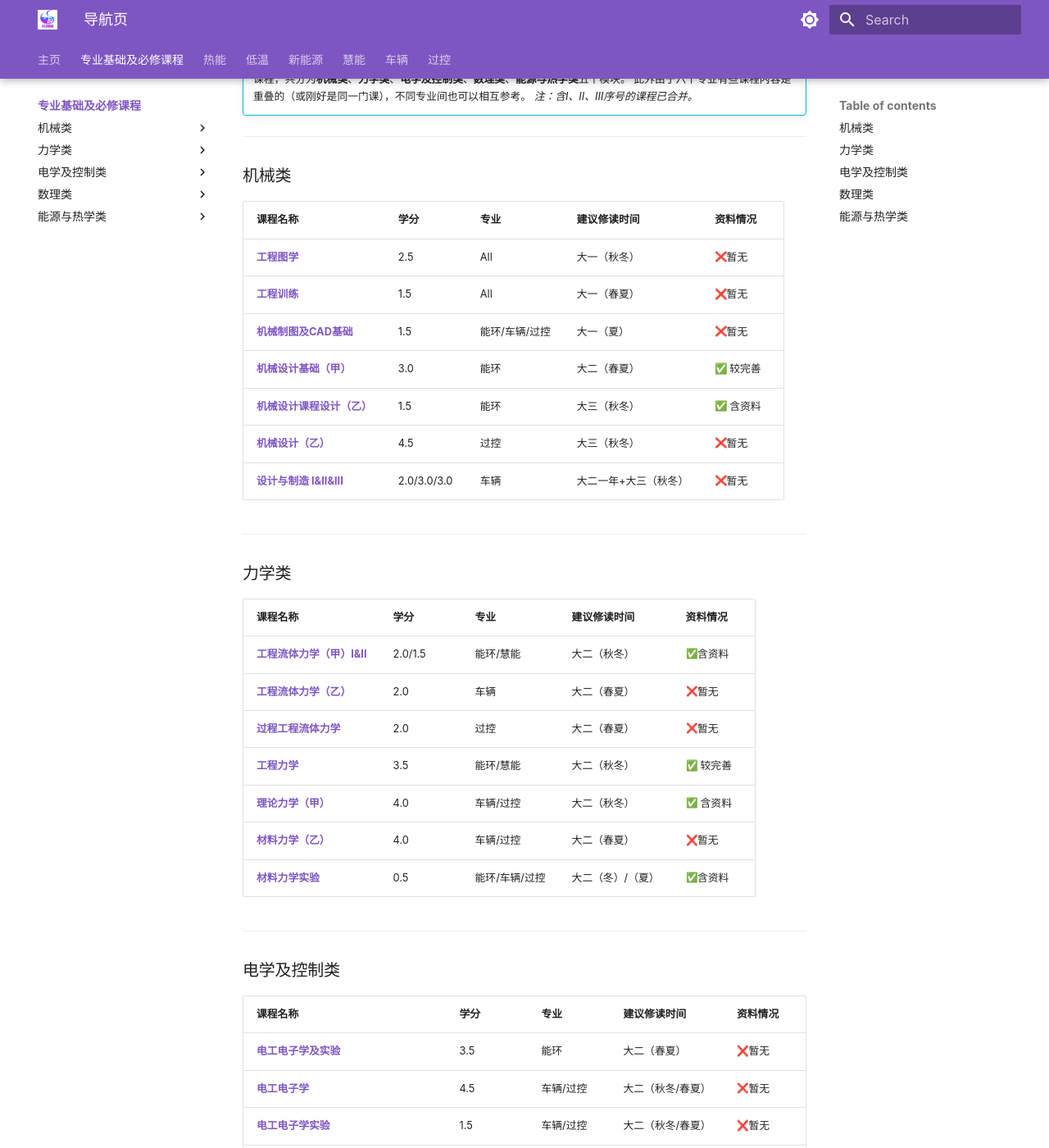
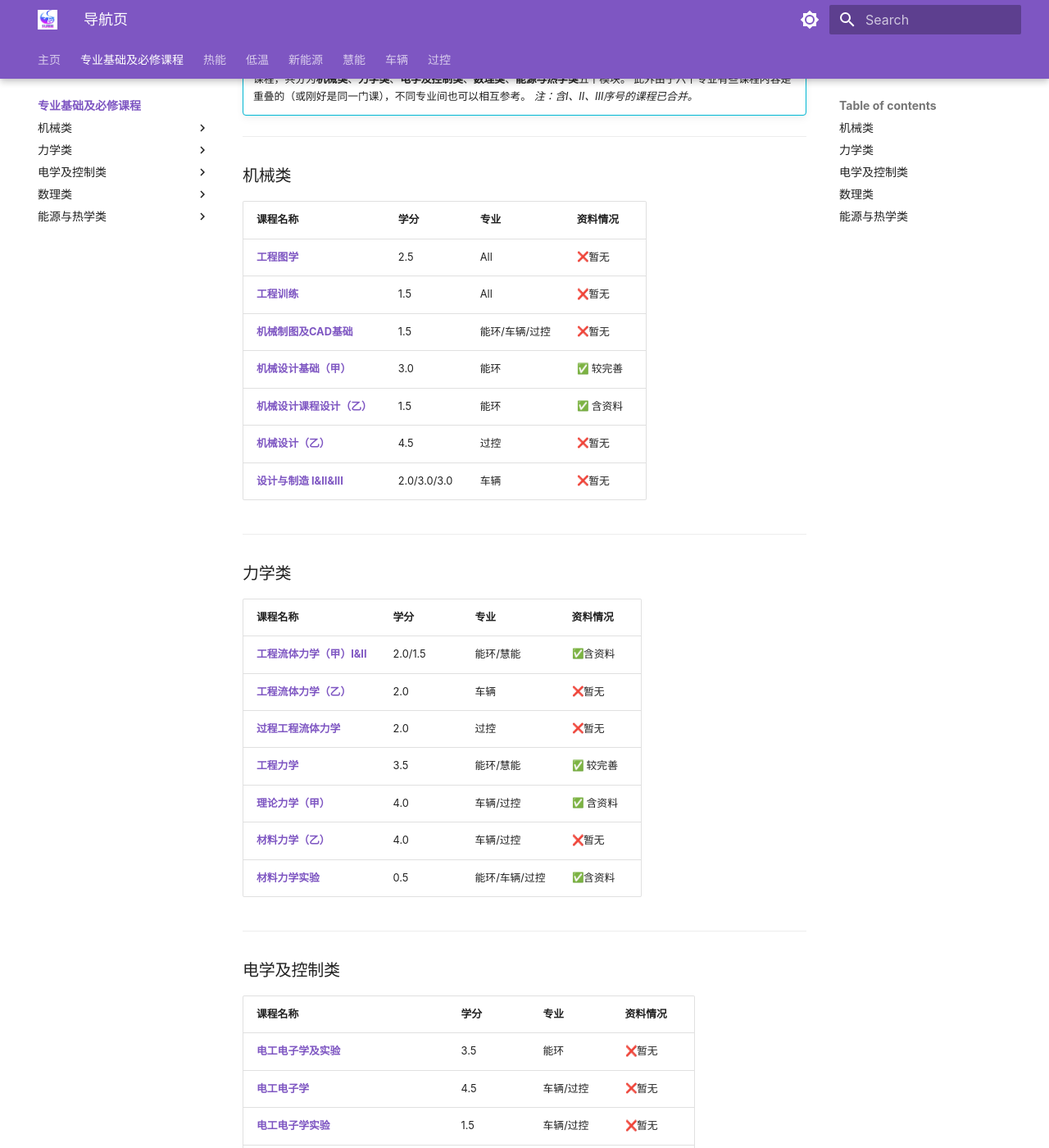
Before and after one commit to ZJUSUEE/ZJUSUEE.github.io, an MkDocs documentation site: the page built from docs/courses/public/index.md, in a window 1280 px wide and 1400 px high, scrolled down 211 px. Shown: the whole window at 82% size. Built offline with MkDocs 1.6.1 and Material for MkDocs 9.7.7, drawn with Linux system fonts in a browser that asks for light colours; emoji names are drawn with the system emoji font; some of the changed text lies outside the part shown.

Commit message:
工力补充

```diff
--- a/docs/courses/public/index.md
+++ b/docs/courses/public/index.md
@@ -10,65 +10,65 @@
 
 ### 机械类
 
-| 课程名称                  | 学分  | 专业 | 建议修读时间 | 资料情况 |
-| -------                   | ----- | ---- | ------------| ------- |
-| [**工程图学**](./fundamental/工程图学.md)                |   2.5  |  All  |  大一（秋冬）|  :x:暂无  |
-| [**工程训练**](./fundamental/工程训练.md)                |   1.5  |  All  |   大一（春夏） |  :x:暂无 |
-| [**机械制图及CAD基础**](./fundamental/机械制图及CAD基础.md)    | 1.5  |  能环/车辆/过控  |  大一（夏） |  :x:暂无 |
-| [**机械设计基础（甲）**](./fundamental/机械设计基础（甲）.md)   | 3.0  |  能环  |    大二（春夏） | :white_check_mark: 较完善   |
-| [**机械设计课程设计（乙）**](./professional/机械设计课程设计（乙）.md)  |  1.5    |  能环 | 大三（秋冬） |  :white_check_mark: 含资料   |
-| [**机械设计（乙）**](../routes/ProcessControl/Route/机械设计（乙）.md)    | 4.5  |  过控  |  大三（秋冬） |  :x:暂无 |
-| [**设计与制造 I&II&III**](../routes/Vehicles/Route/设计与制造.md)    | 2.0/3.0/3.0  |  车辆  |  大二一年+大三（秋冬） |  :x:暂无 |
+| 课程名称                  | 学分  | 专业 | 资料情况 |
+| -------                   | ----- | ---- | ------------|
+| [**工程图学**](./fundamental/工程图学.md)                |   2.5  |  All  |   :x:暂无  |
+| [**工程训练**](./fundamental/工程训练.md)                |   1.5  |  All  |   :x:暂无 |
+| [**机械制图及CAD基础**](./fundamental/机械制图及CAD基础.md)    | 1.5  |  能环/车辆/过控  |   :x:暂无 |
+| [**机械设计基础（甲）**](./fundamental/机械设计基础（甲）.md)   | 3.0  |  能环  | :white_check_mark: 较完善   |
+| [**机械设计课程设计（乙）**](./professional/机械设计课程设计（乙）.md)  |  1.5    |  能环 |  :white_check_mark: 含资料   |
+| [**机械设计（乙）**](../routes/ProcessControl/Route/机械设计（乙）.md)    | 4.5  |  过控  |   :x:暂无 |
+| [**设计与制造 I&II&III**](../routes/Vehicles/Route/设计与制造.md)    | 2.0/3.0/3.0  |  车辆  |  :x:暂无 |
 
 ---
 
 ### 力学类
 
-| 课程名称                  | 学分  | 专业 | 建议修读时间 | 资料情况 |
-| -------                   | ----- | ---- | ------------| ------- |
-| [**工程流体力学（甲）I&II**](./fundamental/工程流体力学（甲）.md)                |   2.0/1.5  |  能环/慧能  |  大二（秋冬）|  :white_check_mark:含资料  |
-| [**工程流体力学（乙）**](../routes/Vehicles/Route/工程流体力学（乙）.md)                |   2.0  |  车辆  |   大二（春夏） |  :x:暂无 |
-| [**过程工程流体力学**](../routes/ProcessControl/Route/过程工程流体力学.md)    | 2.0  |  过控  |  大二（春夏） |  :x:暂无 |
-| [**工程力学**](./fundamental/工程力学.md)   | 3.5  |  能环/慧能  |    大二（秋冬） | :white_check_mark: 较完善   |
-| [**理论力学（甲）**](./fundamental/理论力学（甲）.md)  |  4.0    |  车辆/过控 | 大二（秋冬） |  :white_check_mark: 含资料   |
-| [**材料力学（乙）**](./fundamental/材料力学（乙）.md)    | 4.0  |  车辆/过控  |  大二（春夏） |  :x:暂无 |
-| [**材料力学实验**](./fundamental/材料力学实验.md)    | 0.5  |  能环/车辆/过控  |  大二（冬）/（夏） |  :white_check_mark:含资料 |
+| 课程名称                  | 学分  | 专业 |  资料情况 |
+| -------                   | ----- | ---- | ------------|
+| [**工程流体力学（甲）I&II**](./fundamental/工程流体力学（甲）.md)                |   2.0/1.5  |  能环/慧能  |   :white_check_mark:含资料  |
+| [**工程流体力学（乙）**](../routes/Vehicles/Route/工程流体力学（乙）.md)                |   2.0  |  车辆  |    :x:暂无 |
+| [**过程工程流体力学**](../routes/ProcessControl/Route/过程工程流体力学.md)    | 2.0  |  过控  |    :x:暂无 |
+| [**工程力学**](./fundamental/工程力学.md)   | 3.5  |  能环/慧能  |   :white_check_mark: 较完善   |
+| [**理论力学（甲）**](./fundamental/理论力学（甲）.md)  |  4.0    |  车辆/过控 | :white_check_mark: 含资料   |
+| [**材料力学（乙）**](./fundamental/材料力学（乙）.md)    | 4.0  |  车辆/过控  |   :x:暂无 |
+| [**材料力学实验**](./fundamental/材料力学实验.md)    | 0.5  |  能环/车辆/过控  |   :white_check_mark:含资料 |
 
 ---
 
 ### 电学及控制类
 
-| 课程名称                  | 学分  | 专业 | 建议修读时间 | 资料情况 |
-| -------                   | ----- | ---- | ------------| ------- |
-| [**电工电子学及实验**](./fundamental/电工电子学及实验.md)                |   3.5  |  能环  |  大二（春夏）|  :x:暂无  |
-| [**电工电子学**](./fundamental/电工电子学.md)                |   4.5  |  车辆/过控  |   大二（秋冬/春夏） |  :x:暂无 |
-| [**电工电子学实验**](./fundamental/电工电子学实验.md)    | 1.5  |  车辆/过控  |  大二（秋冬/春夏） |  :x:暂无 |
-| [**现代电路基础：面向通信与物联网设计**](./fundamental/现代电路基础：面向通信与物联网设计.md)  |  3.0    |  慧能 | 大二（春夏） |  :x: 暂无   |
-| [**自动控制理论**](./professional/自动控制理论.md)   | 3.0  |  能环/车辆  |    大三（秋冬） | :white_check_mark: 含笔记   |
-| [**控制论**](./fundamental/控制论.md)    | 3.0  |  慧能  |  大二（春夏） |  :x:暂无 |
+| 课程名称                  | 学分  | 专业 |资料情况 |
+| -------                   | ----- | ---- | ------------|
+| [**电工电子学及实验**](./fundamental/电工电子学及实验.md)                |   3.5  |  能环  |   :x:暂无  |
+| [**电工电子学**](./fundamental/电工电子学.md)                |   4.5  |  车辆/过控  |     :x:暂无 |
+| [**电工电子学实验**](./fundamental/电工电子学实验.md)    | 1.5  |  车辆/过控  |   :x:暂无 |
+| [**现代电路基础：面向通信与物联网设计**](./fundamental/现代电路基础：面向通信与物联网设计.md)  |  3.0    |  慧能 |   :x: 暂无   |
+| [**自动控制理论**](./professional/自动控制理论.md)   | 3.0  |  能环/车辆  |    :white_check_mark: 含笔记   |
+| [**控制论**](./fundamental/控制论.md)    | 3.0  |  慧能  |   :x:暂无 |
 
 ---
 
 ### 数理类
 
-| 课程名称                  | 学分  | 专业 | 建议修读时间 | 资料情况 |
-| -------                   | ----- | ---- | ------------| ------- |
-| [**常微分方程**](./fundamental/常微分方程.md)                |   1.0/1.5  |  能环/车辆/过控  |  大一（春/夏）|  :x:暂无  |
-| [**概率论与数理统计**](./fundamental/概率论及数理统计.md)                |   2.5  |  All  |   大二（秋冬） |  :white_check_mark:有资料 |
-| [**复变函数与积分变换**](./fundamental/复变函数与积分变换.md)    | 1.5  |  过控  |  大二（秋） |  :x:暂无 |
-| [**数理方法 I&II**](./fundamental/数理方法.md)  |  4.0/2.0    |  慧能 | 大二（秋冬+春） |  :white_check_mark: 较完善   |
-| [**物理化学**](./fundamental/物理化学.md)   | 4.0  |  慧能  |    大二（春夏） | :x: 暂无  |
+| 课程名称                  | 学分  | 专业 | 资料情况 |
+| -------                   | ----- | ---- | ------------|
+| [**常微分方程**](./fundamental/常微分方程.md)                |   1.0/1.5  |  能环/车辆/过控  |   :x:暂无  |
+| [**概率论与数理统计**](./fundamental/概率论及数理统计.md)                |   2.5  |  All  |   :white_check_mark:有资料 |
+| [**复变函数与积分变换**](./fundamental/复变函数与积分变换.md)    | 1.5  |  过控  | :x:暂无 |
+| [**数理方法 I&II**](./fundamental/数理方法.md)  |  4.0/2.0    |  慧能 | :white_check_mark: 较完善   |
+| [**物理化学**](./fundamental/物理化学.md)   | 4.0  |  慧能  | :x: 暂无  |
 
 ---
 
 
 ### 能源与热学类
 
-| 课程名称                  | 学分  | 专业 | 建议修读时间 | 资料情况 |
-| -------                   | ----- | ---- | ------------| ------- |
-| [**工程热力学（甲）**](./professional/工程热力学（甲）.md)                |   3.5  |  能环/车辆/慧能  |  大二（春夏）|  :white_check_mark: 较完善  |
-| [**工程热力学（过控）**](../routes/ProcessControl/Route/工程热力学.md)                |   2.0 |  过控  |   大二（冬） |  :x:暂无 |
-| [**热工实验 I&II**](./professional/热工实验.md)    | 0.5/0.5  |  能环  |  大二（夏）+大三（冬） |  :white_check_mark:有资料 |
-| [**传热学（甲）**](./professional/传热学（甲）.md)  |  3.5    |  能环/车辆/慧能 | 大三（秋冬） |  :white_check_mark: 较完善   |
-| [**能源与环境系统工程概论**](./professional/能源与环境系统工程概论.md)   | 2.0  |  能环  |    大三（秋） | :x: 暂无  |
-| [**能源工程伦理与管理**](./professional/能源工程伦理与管理.md)    | 2.0  |  能环  |  大三（冬） |  :x:暂无 |
+| 课程名称                  | 学分  | 专业 |  资料情况 |
+| -------                   | ----- | ---- | ------------|
+| [**工程热力学（甲）**](./professional/工程热力学（甲）.md)                |   3.5  |  能环/车辆/慧能  |   :white_check_mark: 较完善  |
+| [**工程热力学（过控）**](../routes/ProcessControl/Route/工程热力学.md)                |   2.0 |  过控  |    :x:暂无 |
+| [**热工实验 I&II**](./professional/热工实验.md)    | 0.5/0.5  |  能环  |  :white_check_mark:有资料 |
+| [**传热学（甲）**](./professional/传热学（甲）.md)  |  3.5    |  能环/车辆/慧能 |   :white_check_mark: 较完善   |
+| [**能源与环境系统工程概论**](./professional/能源与环境系统工程概论.md)   | 2.0  |  能环  | :x: 暂无  |
+| [**能源工程伦理与管理**](./professional/能源工程伦理与管理.md)    | 2.0  |  能环 |  :x:暂无 |
```
Also changed, not shown: docs/courses/public/fundamental/工程力学.md (+15 -3 lines), docs/index.md (+1 -1 lines), docs/courses/public/fundamental/工程力学/image1.png (added), docs/courses/public/fundamental/工程力学/image2.png (added).
